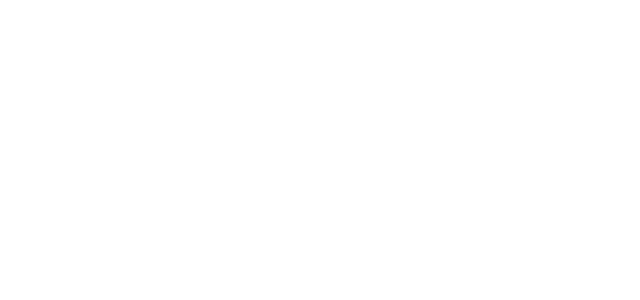
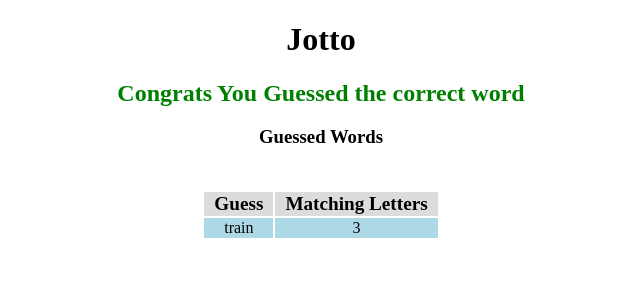
Before and after one commit to R123-design/Jotto, a React (Create React App) app: page / in a window 1280 px wide. Shown: the top 300 px of the page, without its empty margins (319-959 px from the left). Built offline with nearby package versions, Linux system fonts and the light colour scheme.

Commit message:
installed redux

```diff
--- a/package.json
+++ b/package.json
@@ -10,7 +10,9 @@
     "prop-types": "^15.7.2",
     "react": "^16.13.1",
     "react-dom": "^16.13.1",
-    "react-scripts": "3.4.1"
+    "react-redux": "^7.2.0",
+    "react-scripts": "3.4.1",
+    "redux": "^4.0.5"
   },
   "scripts": {
     "start": "react-scripts start",
--- a/src/App.js
+++ b/src/App.js
@@ -1,10 +1,16 @@
 import React from 'react';
 import Congrats from './Congrats';
+import GuessedWords from './GuessedWords';
+import "./App.css"
 
 function App() {
   return (
-    <div>
-        <Congrats success={false}/>
+    <div className="App">
+        <h1>Jotto</h1>
+        <Congrats success={true}/>
+        <GuessedWords guessedWords={[
+          { guessedWord: 'train', letterMatchCount: 3 }
+        ]} />
     </div>
   );
 }
--- a/src/Congrats.js
+++ b/src/Congrats.js
@@ -1,5 +1,6 @@
 import React from "react";
 import PropTypes from "prop-types";
+import './Congrats.css'
 
 export default function Congrats(props) {
 
@@ -8,7 +9,7 @@ export default function Congrats(props) {
   if (success) {
     return (
       <div data-test="component-congrats">
-        <span data-test="congrats-message">{message}</span>
+        <span data-test="congrats-message" className="congo">{message}</span>
       </div>
     );
   } else {
--- a/src/GuessedWords.js
+++ b/src/GuessedWords.js
@@ -1,11 +1,12 @@
 import React from "react";
 import PropTypes from "prop-types";
+import "./GuessWords.css";
 
 export default function GuessedWords(props) {
   let contents;
   if (props.guessedWords.length === 0) {
     contents = (
-      <span data-test="guess-instructions">Try to guess the secret words</span>
+      <span data-test="guess-instructions">Try to guess the secret word</span>
     );
   } else {
     const guessedWordsRows = props.guessedWords.map((word, index) => {
@@ -17,16 +18,16 @@ export default function GuessedWords(props) {
       );
     });
     contents = (
-      <div data-test="guessed-words">
+      <div data-test="guessed-words" className="content">
         <h3>Guessed Words</h3>
-        <table>
+        <table className="topPadding">
           <thead>
             <tr>
-              <th>Guess</th>
-              <th>Matching Letters</th>
+              <th className="guess">Guess</th>
+              <th className="letters">Matching Letters</th>
             </tr>
           </thead>
-          <tbody>{guessedWordsRows}</tbody>
+          <tbody className="table">{guessedWordsRows}</tbody>
         </table>
       </div>
     );
--- a/src/index.js
+++ b/src/index.js
@@ -1,8 +1,12 @@
-import React from 'react';
-import ReactDOM from 'react-dom';
-import App from './App';
+import React from "react";
+import ReactDOM from "react-dom";
+import { Provider } from "react-redux";
+import App from "./App";
+import store from "./configureStore";
 
 ReactDOM.render(
-  <App />,
+  <Provider store={store}>
+    <App />
+  </Provider>,
   document.querySelector("#root")
 );
```
Also changed, not shown: 1 other file (tests, documents, lock files or other folders).
